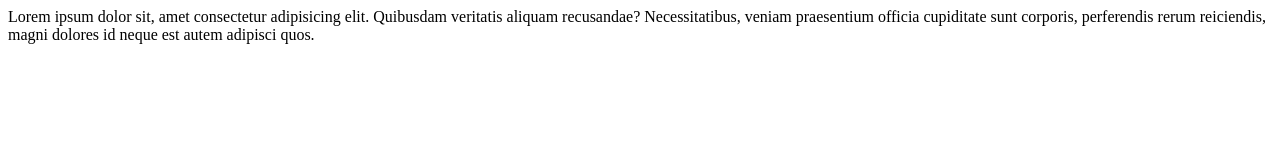
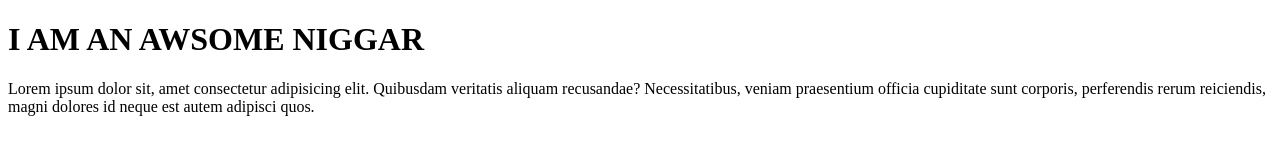
Before and after one commit to KEIRANWALTER69/keiranwalter69.github.io, a plain HTML site: page index.html in a window 1280 px wide. Drawn offline with Linux system fonts and the light colour scheme.

Commit message:
VERSION 2
THIS AN UPDATED VERSION

```diff
--- a/index.html
+++ b/index.html
@@ -7,6 +7,7 @@
     <title>KEIRANWALTER</title>
 </head>
 <body>
+    <H1>I AM AN AWSOME NIGGAR</H1>
 Lorem ipsum dolor sit, amet consectetur adipisicing elit. Quibusdam veritatis aliquam recusandae? Necessitatibus, veniam praesentium officia cupiditate sunt corporis, perferendis rerum reiciendis, magni dolores id neque est autem adipisci quos.
 </body>
 </html>
```
